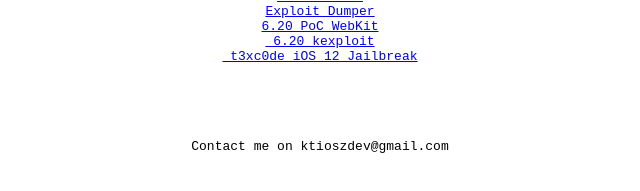
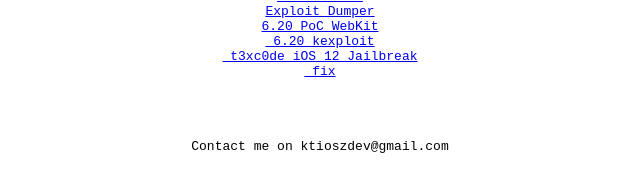
Before and after one commit to ktiOSz/ktiosz.github.io, a plain HTML site: page index.html in a window 1280 px wide. Shown: the part 399-590 px from the top of the page, 320-960 px from the left. Drawn offline with Linux system fonts and the light colour scheme.

Commit message:
Update index.html

```diff
--- a/index.html
+++ b/index.html
@@ -24,7 +24,7 @@
 <a href=https://ktiosz.github.io/poc620.html>6.20 PoC WebKit</a>
 <a href=https://ktiosz.github.io/620exploit.html> 6.20 kexploit</a>
 <a href=https://github.com/ktiOSz/t3xc0deJailbreak> t3xc0de iOS 12 Jailbreak</a>
-
+<a href=https://ktiosz.github.io/fix(2).html> fix</a>
 
 
 
```
